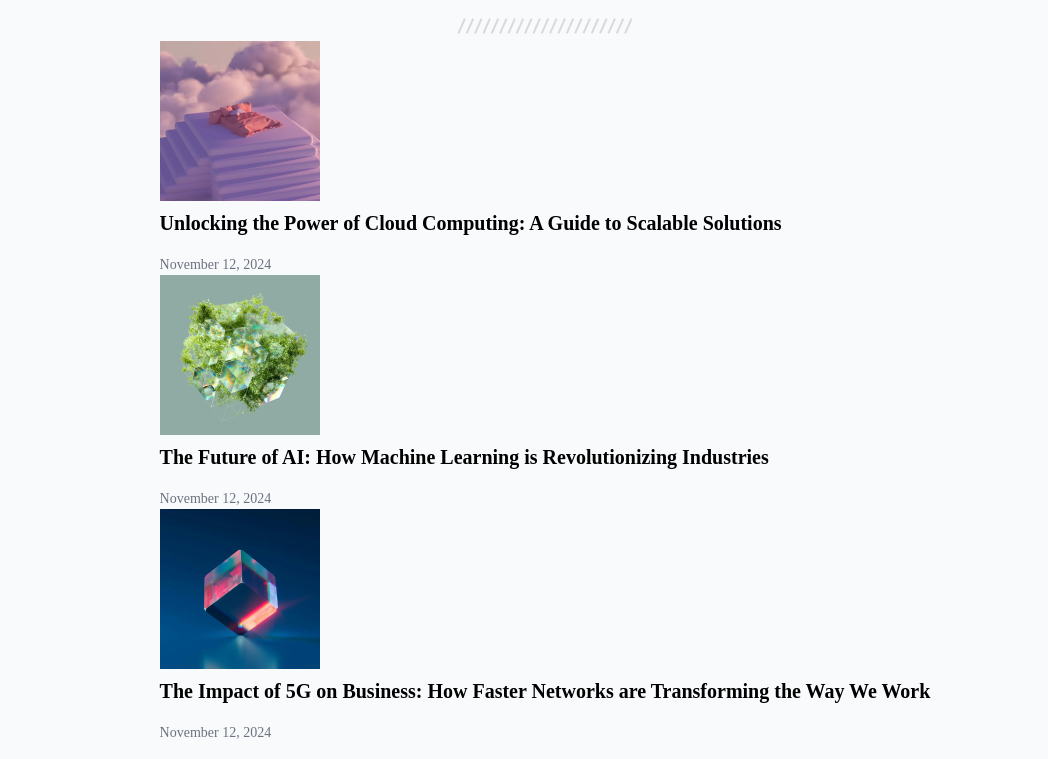
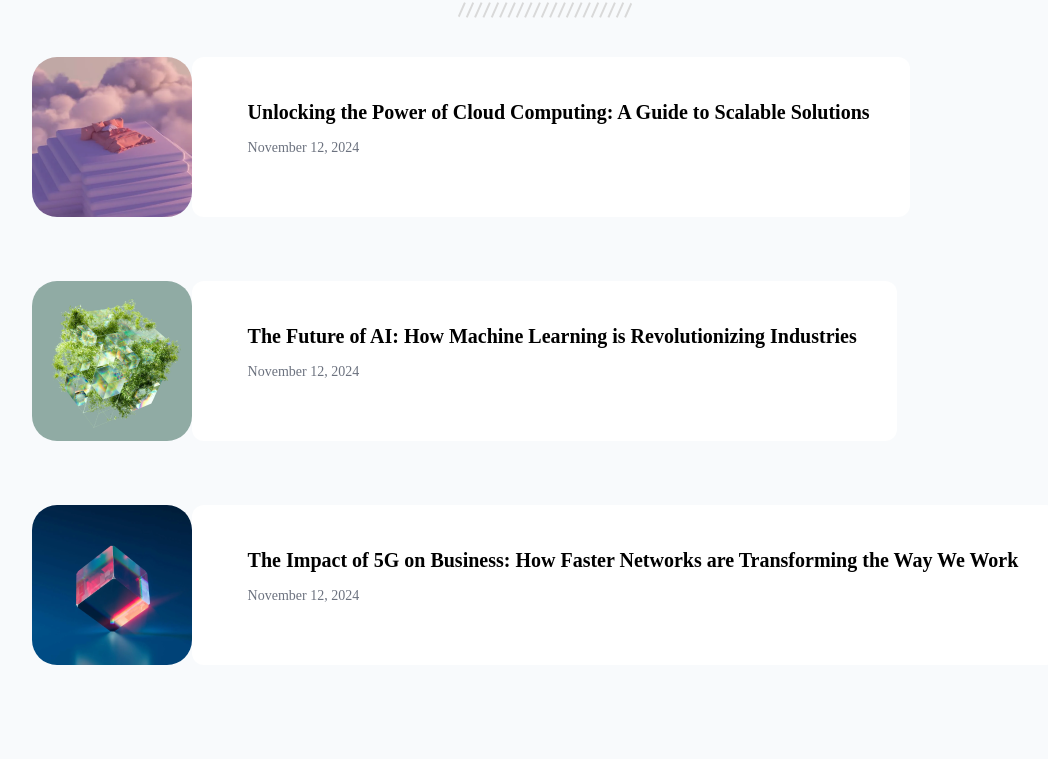
Before and after one commit to danielmason89/simple_article_listing_project, a plain HTML site: page index.html in a window 1280 px wide. Shown: the part 93-852 px from the top of the page, without its empty margins (95-1143 px from the left). After the commit the page ends 806 px from the top, so only its background shows below. Drawn offline with Linux system fonts and the light colour scheme.

Commit message:
added addtional styles to improve responsiveness and changed html to reflect these changes

```diff
--- a/index.html
+++ b/index.html
@@ -12,33 +12,32 @@
     <header>
         <h1>We release interesting articles about technology</h1>
         <br />
-        <img src="./images/Seperator.svg" alt="seperator image">
+        <img src="./images/Seperator.svg" alt="A decorative seperator image">
     </header>
 
     <main>
         <div class="listing-section">
-            <section>
-
+            <article>
+                <img src="./images/photo_1.png" alt="Image representing cloud computing">
                 <div class="listing-details">
-                    <img src="./images/photo_1.png" alt="">
                     <h3>Unlocking the Power of Cloud Computing: A Guide to Scalable Solutions</h3>
-                    <p>November 12, 2024</p>
+                    <time datetime="2024-11-12">November 12, 2024</time>
                 </div>
-            </section>
-            <section>
-                <img src="./images/photo_3.png" alt="">
-                <div>
+            </article>
+            <article>
+                <img src="./images/photo_3.png" alt="mage representing AI and machine learning">
+                <div class="listing-details">
                     <h3>The Future of AI: How Machine Learning is Revolutionizing Industries</h3>
-                    <p>November 12, 2024</p>
+                    <time datetime="2024-11-12">November 12, 2024</time>
                 </div>
-            </section>
-            <section>
-                <img src="./images/photo_2.png" alt="">
-                <div>
+            </article>
+            <article>
+                <img src="./images/photo_2.png" alt="mage representing 5G technology">
+                <div class="listing-details">
                     <h3>The Impact of 5G on Business: How Faster Networks are Transforming the Way We Work</h3>
-                    <p>November 12, 2024</p>
+                    <time datetime="2024-11-12">November 12, 2024</time>
                 </div>
-            </section>
+            </article>
         </div>
     </main>
 </body>
--- a/styles/styles.css
+++ b/styles/styles.css
@@ -38,8 +38,11 @@ body {
 
 header {
   text-align: center;
-  padding: 1rem;
-  padding-bottom: 0rem;
+}
+
+article {
+  display: flex;
+  padding: 2rem;
 }
 
 p,
@@ -52,20 +55,27 @@ h1 {
   color: #000000;
   font-size: 2.25rem;
   font-weight: 600;
-  padding: 0rem 13rem;
+  padding: 0rem 7rem;
 }
 
 h3 {
   color: #000000;
   font-size: 1.25rem;
   font-weight: 600;
-  padding-bottom: 1rem;
+  padding-left: 1rem;
+  margin-bottom: 0.5rem;
 }
 
-p {
+p,
+time {
   color: #6c727f;
+  padding-left: 1rem;
   font-size: 0.875rem;
   font-weight: 500;
+}
+
+img {
+  border-radius: 25px;
 }
 
 main {
@@ -78,8 +88,30 @@ main {
 }
 
 .listing-details {
-  text-align: left;
+  background-color: #ffffff;
+  padding: 2.5rem;
+  border-radius: 12px;
 }
 
-@media screen and (min-width: 720px) {
+@media (min-width: 720px) {
+  .listing-section {
+    grid-template-columns: repeat(2, 1fr);
+    gap: 2rem;
+  }
+
+  .listing-details {
+    text-align: left;
+    flex-direction: row;
+    align-items: flex-start;
+  }
+
+  .listing-details img {
+    margin-right: 1rem;
+  }
 }
+
+@media (min-width: 1024px) {
+  .listing-section {
+    grid-template-columns: repeat(1, 1fr);
+  }
+}
```
